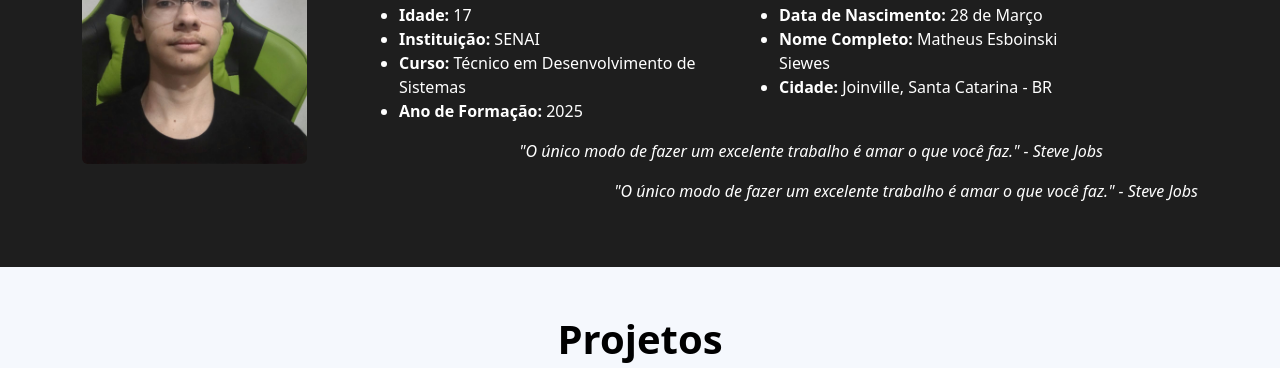
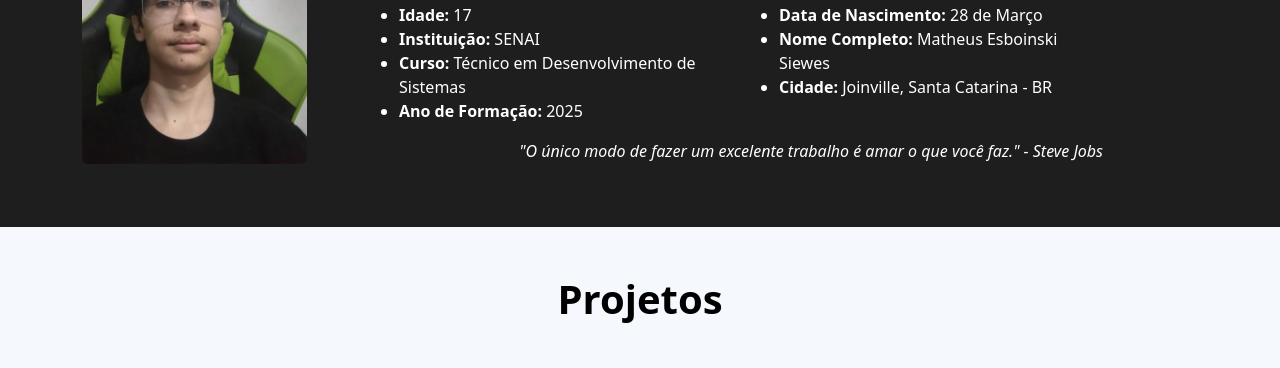
Before and after one commit to esboinski/site-bootstrap, a plain HTML site: page index.html in a window 1280 px wide. Shown: the part 1120-1488 px from the top of the page. Drawn offline with nearby package versions, Linux system fonts and the light colour scheme; a script that the page names is missing.

Commit message:
Mudança de erro

```diff
--- a/index.html
+++ b/index.html
@@ -269,12 +269,6 @@
                         <p class="text-end" style="font-style: italic;">
                             "O único modo de fazer um excelente trabalho é amar o que você faz." - Steve Jobs
                         </p>
-                    </div>
-
-                    <p class="text-end" style="font-style: italic;">
-                        "O único modo de fazer um excelente trabalho é amar o que você faz." - Steve Jobs
-                    </p>
-                </div>
             </div>
         </section>
 
```
